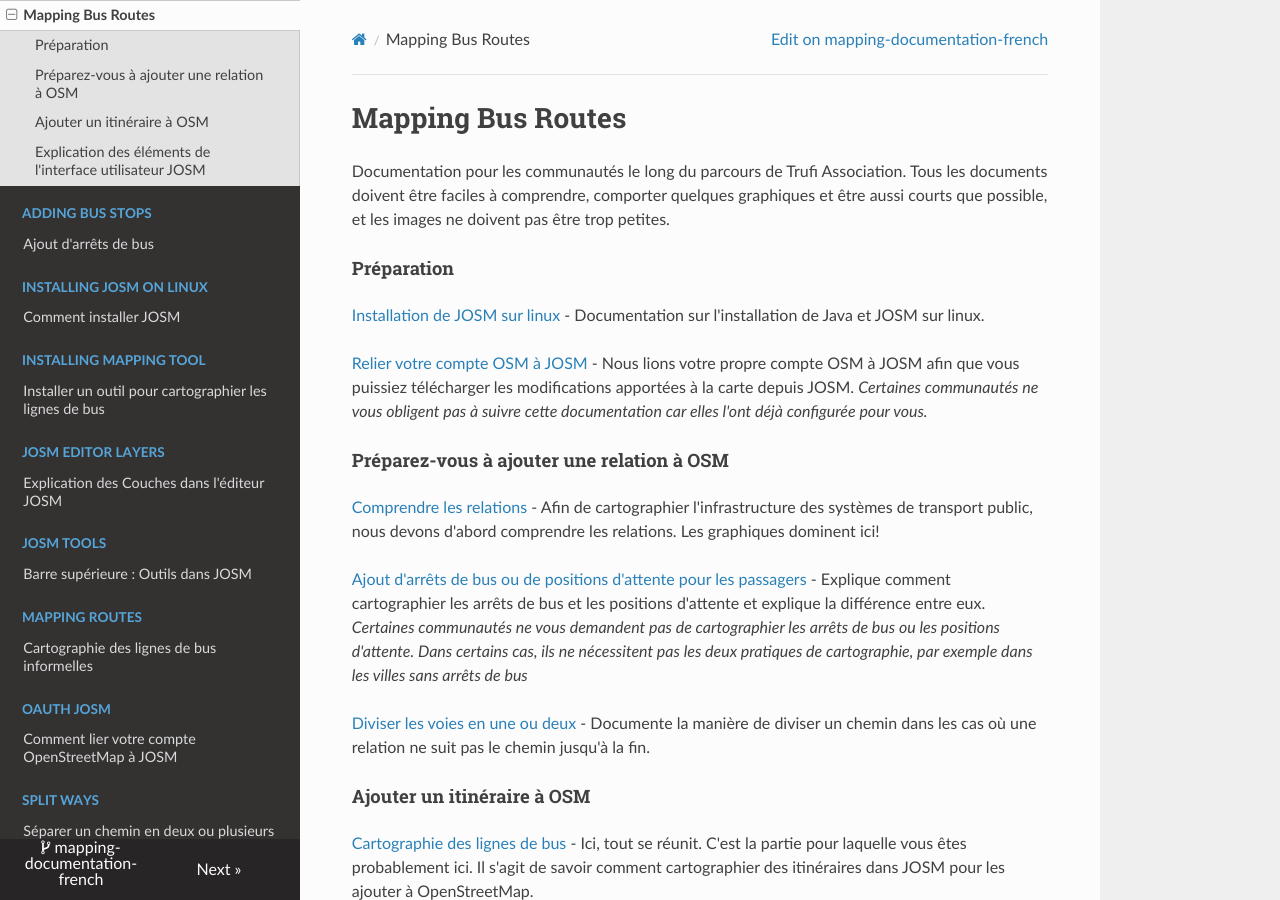
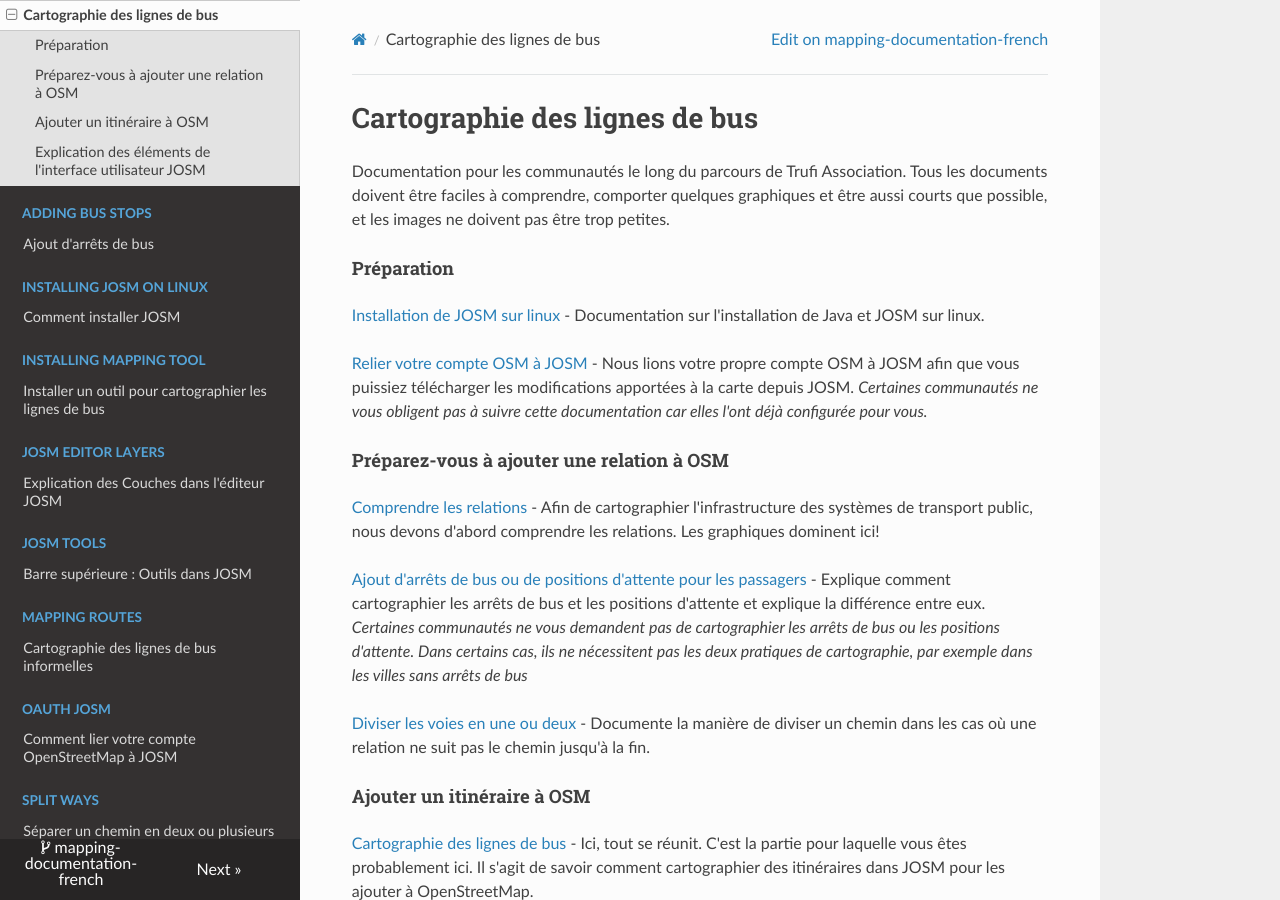
Before and after one commit to trufi-association/mapping-documentation-french, an MkDocs documentation site: the page built from docs/index.md, in a window 1280 px wide and 900 px high. Built offline with MkDocs 1.6.1, drawn with Linux system fonts in a browser that asks for light colours; nearby versions of some CDN libraries.

Commit message:
title translation

```diff
--- a/docs/index.md
+++ b/docs/index.md
@@ -1,4 +1,4 @@
-# Mapping Bus Routes
+# Cartographie des lignes de bus
 
 Documentation pour les communautés le long du parcours de Trufi Association. Tous les documents doivent être faciles à comprendre, comporter quelques graphiques et être aussi courts que possible, et les images ne doivent pas être trop petites.
 
```
